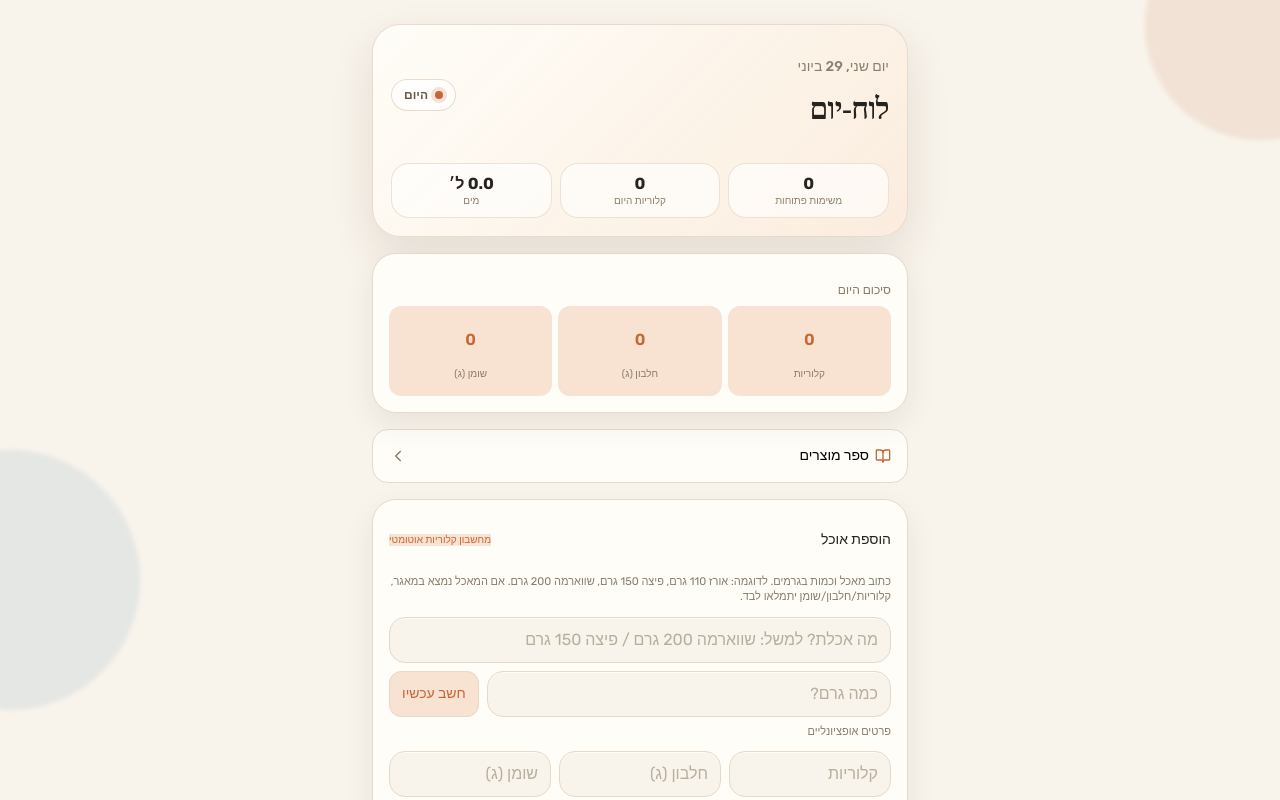
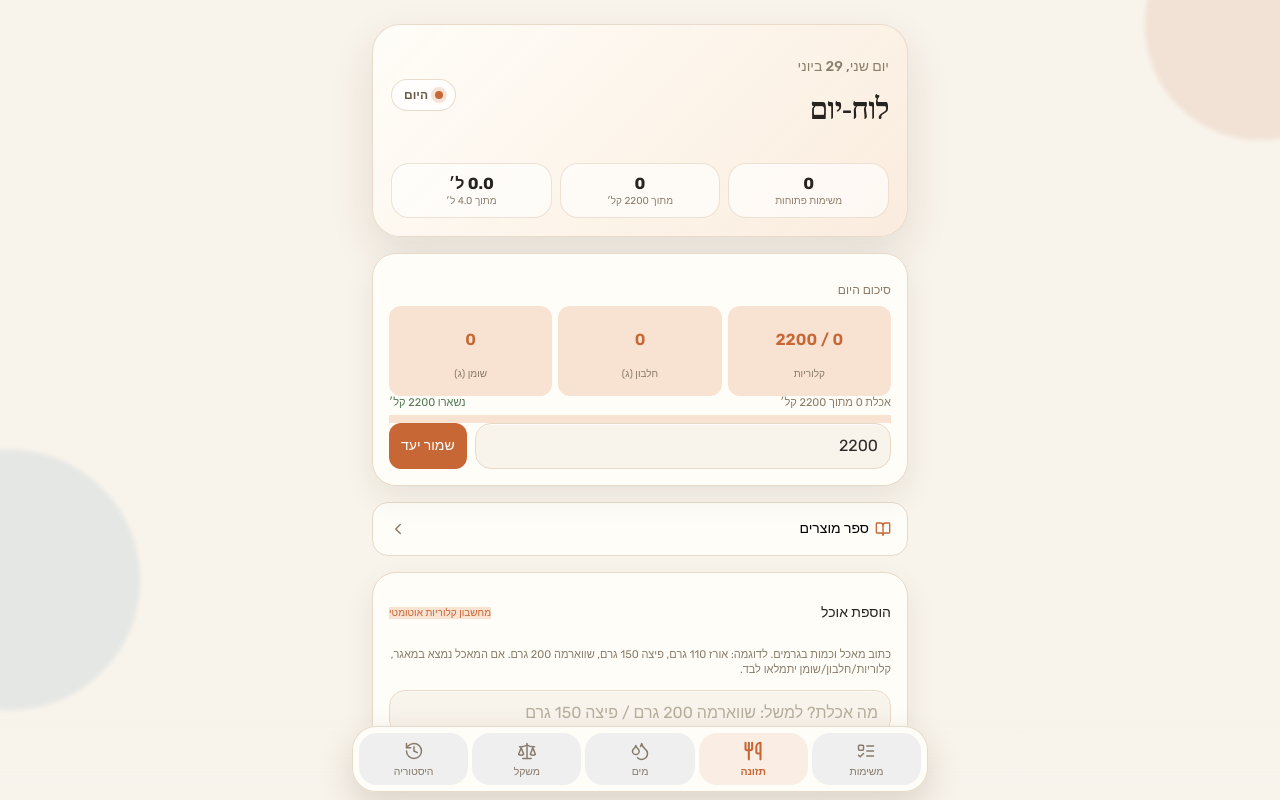
Before and after one commit to tomer55598-beep/erd, a React (Vite) app: page / in a window 1280 px wide. Both pictures are taken after a click on the button "תזונה". Shown: the top 800 px of the page. Built offline with nearby package versions, Linux system fonts and the light colour scheme; a web font is replaced by a local one.

Commit message:
Add files via upload

```diff
--- a/src/App.jsx
+++ b/src/App.jsx
@@ -1,7 +1,8 @@
 import React, { useState, useEffect, useRef, useCallback } from "react";
 import { CheckSquare, Square, Trash2, Plus, Utensils, Droplets, ListTodo, X, RotateCcw, Calendar, Scale, ArrowUp, ArrowDown, Minus, BookOpen, ChevronLeft, History } from "lucide-react";
 
-const WATER_GOAL = 4000; // ml
+const DEFAULT_WATER_GOAL = 4000; // ml
+const DEFAULT_CALORIE_GOAL = 2200; // kcal
 const WATER_QUICK_ADDS = [200, 330, 500];
 
 const palette = {
@@ -774,6 +775,11 @@ export default function DayBoard() {
 
   const [waterEntries, setWaterEntries] = useState([]);
   const [customWater, setCustomWater] = useState("");
+  const [dailyWaterGoal, setDailyWaterGoal] = useState(DEFAULT_WATER_GOAL);
+  const [waterGoalInput, setWaterGoalInput] = useState(String(DEFAULT_WATER_GOAL));
+
+  const [dailyCalorieGoal, setDailyCalorieGoal] = useState(DEFAULT_CALORIE_GOAL);
+  const [calorieGoalInput, setCalorieGoalInput] = useState(String(DEFAULT_CALORIE_GOAL));
 
   const [historyRows, setHistoryRows] = useState([]);
 
@@ -805,6 +811,8 @@ export default function DayBoard() {
       const w = await loadKey(`water:${dateKey}`, []);
       const wt = await loadKey("weight", []);
       const lib = await loadKey("foodLibrary", []);
+      const savedWaterGoal = await loadKey("dailyWaterGoal", DEFAULT_WATER_GOAL);
+      const savedCalorieGoal = await loadKey("dailyCalorieGoal", DEFAULT_CALORIE_GOAL);
       let histDates = await loadKey("dailyHistoryDates", []);
       if ((f.length > 0 || w.length > 0) && !histDates.includes(dateKey)) {
         histDates = await addDateToHistory(dateKey);
@@ -815,6 +823,10 @@ export default function DayBoard() {
       setWaterEntries(w);
       setWeightEntries(wt);
       setSavedFoods(lib);
+      setDailyWaterGoal(Number(savedWaterGoal) || DEFAULT_WATER_GOAL);
+      setWaterGoalInput(String(Number(savedWaterGoal) || DEFAULT_WATER_GOAL));
+      setDailyCalorieGoal(Number(savedCalorieGoal) || DEFAULT_CALORIE_GOAL);
+      setCalorieGoalInput(String(Number(savedCalorieGoal) || DEFAULT_CALORIE_GOAL));
       setHistoryRows(hist);
       setReady(true);
     })();
@@ -1019,6 +1031,14 @@ export default function DayBoard() {
     { calories: 0, protein: 0, fat: 0 }
   );
 
+  const saveDailyCalorieGoal = async () => {
+    const value = Math.round(numberFromInput(calorieGoalInput) || 0);
+    if (value < 500 || value > 10000) return;
+    setDailyCalorieGoal(value);
+    setCalorieGoalInput(String(value));
+    await saveKey("dailyCalorieGoal", value);
+  };
+
   // ---- water ----
   const persistWater = useCallback(async (next) => {
     const currentDate = dateKeyRef.current;
@@ -1038,9 +1058,17 @@ export default function DayBoard() {
     persistWater(waterEntries.filter((w) => w.id !== id));
   };
 
+  const saveDailyWaterGoal = async () => {
+    const value = Math.round(numberFromInput(waterGoalInput) || 0);
+    if (value < 500 || value > 10000) return;
+    setDailyWaterGoal(value);
+    setWaterGoalInput(String(value));
+    await saveKey("dailyWaterGoal", value);
+  };
+
   const totalWater = waterEntries.reduce((sum, w) => sum + w.amount, 0);
-  const waterPct = Math.min(100, Math.round((totalWater / WATER_GOAL) * 100));
-  const waterGoalReached = totalWater >= WATER_GOAL;
+  const waterPct = Math.min(100, Math.round((totalWater / dailyWaterGoal) * 100));
+  const waterGoalReached = totalWater >= dailyWaterGoal;
 
   // ---- weight ----
   const persistWeight = useCallback(async (next) => {
@@ -1124,11 +1152,11 @@ export default function DayBoard() {
             </div>
             <div className="hero-stat">
               <span>{todayCalories}</span>
-              <small>קלוריות היום</small>
+              <small>מתוך {dailyCalorieGoal} קל׳</small>
             </div>
             <div className="hero-stat">
               <span>{waterLiters} ל׳</span>
-              <small>מים</small>
+              <small>מתוך {(dailyWaterGoal / 1000).toFixed(1)} ל׳</small>
             </div>
           </div>
         </div>
@@ -1169,6 +1197,10 @@ export default function DayBoard() {
             foodEntries={foodEntries}
             deleteFood={deleteFood}
             totals={foodTotals}
+            dailyCalorieGoal={dailyCalorieGoal}
+            calorieGoalInput={calorieGoalInput}
+            setCalorieGoalInput={setCalorieGoalInput}
+            saveDailyCalorieGoal={saveDailyCalorieGoal}
             savedFoods={savedFoods}
             showLibraryModal={showLibraryModal}
             setShowLibraryModal={setShowLibraryModal}
@@ -1180,6 +1212,10 @@ export default function DayBoard() {
             totalWater={totalWater}
             waterPct={waterPct}
             waterGoalReached={waterGoalReached}
+            dailyWaterGoal={dailyWaterGoal}
+            waterGoalInput={waterGoalInput}
+            setWaterGoalInput={setWaterGoalInput}
+            saveDailyWaterGoal={saveDailyWaterGoal}
             addWater={addWater}
             customWater={customWater}
             setCustomWater={setCustomWater}
@@ -1554,16 +1590,46 @@ function StatChip({ label, value, accent, soft }) {
 
 function FoodView({
   foodForm, setFoodForm, applyAutoFoodEstimate, addFood, foodEntries, deleteFood, totals,
+  dailyCalorieGoal, calorieGoalInput, setCalorieGoalInput, saveDailyCalorieGoal,
   savedFoods, showLibraryModal, setShowLibraryModal,
 }) {
+  const caloriePct = dailyCalorieGoal > 0 ? Math.min(100, Math.round((totals.calories / dailyCalorieGoal) * 100)) : 0;
+  const caloriesLeft = Math.round(dailyCalorieGoal - totals.calories);
   return (
     <div>
       <Card>
         <p className="text-xs mb-2" style={{ color: palette.mutedInk }}>סיכום היום</p>
         <div className="flex gap-1.5">
-          <StatChip label="קלוריות" value={Math.round(totals.calories)} accent={palette.foodAccent} soft={palette.foodAccentSoft} />
+          <StatChip label="קלוריות" value={`${Math.round(totals.calories)} / ${dailyCalorieGoal}`} accent={palette.foodAccent} soft={palette.foodAccentSoft} />
           <StatChip label='חלבון (ג)' value={Math.round(totals.protein)} accent={palette.foodAccent} soft={palette.foodAccentSoft} />
           <StatChip label='שומן (ג)' value={Math.round(totals.fat)} accent={palette.foodAccent} soft={palette.foodAccentSoft} />
+        </div>
+        <div className="mt-3">
+          <div className="flex items-center justify-between text-[11px] mb-1" style={{ color: palette.mutedInk }}>
+            <span>אכלת {Math.round(totals.calories)} מתוך {dailyCalorieGoal} קל׳</span>
+            <span style={{ color: caloriesLeft >= 0 ? palette.tasksAccent : palette.danger }}>
+              {caloriesLeft >= 0 ? `נשארו ${caloriesLeft}` : `חריגה ${Math.abs(caloriesLeft)}`} קל׳
+            </span>
+          </div>
+          <div className="h-2 rounded-full overflow-hidden" style={{ background: palette.foodAccentSoft }}>
+            <div className="h-full rounded-full transition-all" style={{ width: `${caloriePct}%`, background: palette.foodAccent }} />
+          </div>
+        </div>
+        <div className="mt-3 flex gap-2">
+          <input
+            value={calorieGoalInput}
+            onChange={(e) => setCalorieGoalInput(e.target.value)}
+            onBlur={saveDailyCalorieGoal}
+            onKeyDown={(e) => e.key === "Enter" && saveDailyCalorieGoal()}
+            placeholder="יעד קלוריות יומי"
+            inputMode="numeric"
+            type="number"
+            className="flex-1 rounded-xl px-3 py-2 outline-none text-sm"
+            style={{ background: palette.bg, border: `1px solid ${palette.border}` }}
+          />
+          <button onClick={saveDailyCalorieGoal} className="rounded-xl px-3 text-sm font-medium" style={{ background: palette.foodAccent, color: "#fff" }}>
+            שמור יעד
+          </button>
         </div>
       </Card>
 
@@ -1887,7 +1953,7 @@ function HistoryView({ historyRows }) {
   );
 }
 
-function WaterView({ totalWater, waterPct, waterGoalReached, addWater, customWater, setCustomWater, waterEntries, removeWaterEntry }) {
+function WaterView({ totalWater, waterPct, waterGoalReached, dailyWaterGoal, waterGoalInput, setWaterGoalInput, saveDailyWaterGoal, addWater, customWater, setCustomWater, waterEntries, removeWaterEntry }) {
   return (
     <div>
       <Card>
@@ -1910,12 +1976,33 @@ function WaterView({ totalWater, waterPct, waterGoalReached, addWater, customWat
             <p className="text-2xl font-semibold" style={{ color: palette.waterAccent }}>
               {(totalWater / 1000).toFixed(2)} <span className="text-sm font-normal">ל׳</span>
             </p>
-            <p className="text-xs mb-1" style={{ color: palette.mutedInk }}>מתוך {(WATER_GOAL / 1000).toFixed(0)} ליטר ליום</p>
+            <p className="text-xs mb-1" style={{ color: palette.mutedInk }}>מתוך {(dailyWaterGoal / 1000).toFixed(1)} ליטר ליום</p>
             <p className="text-sm" style={{ color: waterGoalReached ? palette.tasksAccent : palette.mutedInk }}>
-              {waterGoalReached ? "🎉 הגעת ליעד היום!" : `נשארו ${((WATER_GOAL - totalWater) / 1000).toFixed(2)} ל׳`}
+              {waterGoalReached ? "🎉 הגעת ליעד היום!" : `נשארו ${Math.max(0, ((dailyWaterGoal - totalWater) / 1000)).toFixed(2)} ל׳`}
             </p>
           </div>
         </div>
+      </Card>
+
+      <Card>
+        <p className="text-sm font-medium mb-2">יעד מים יומי</p>
+        <div className="flex gap-2">
+          <input
+            value={waterGoalInput}
+            onChange={(e) => setWaterGoalInput(e.target.value)}
+            onBlur={saveDailyWaterGoal}
+            onKeyDown={(e) => e.key === "Enter" && saveDailyWaterGoal()}
+            placeholder='יעד במ״ל, למשל 4000'
+            inputMode="numeric"
+            type="number"
+            className="flex-1 rounded-xl px-3 py-2 outline-none"
+            style={{ background: palette.bg, border: `1px solid ${palette.border}` }}
+          />
+          <button onClick={saveDailyWaterGoal} className="rounded-xl px-4 text-sm font-medium" style={{ background: palette.waterAccent, color: "#fff" }}>
+            שמור
+          </button>
+        </div>
+        <p className="text-[11px] mt-2" style={{ color: palette.mutedInk }}>היעד נשמר במכשיר וישפיע על כל יום קדימה.</p>
       </Card>
 
       <Card>
--- a/src/index.css
+++ b/src/index.css
@@ -191,8 +191,7 @@ body {
 }
 
 .app-header,
-.app-main,
-.bottom-nav {
+.app-main {
   position: relative;
   z-index: 1;
 }
@@ -317,23 +316,46 @@ button:active {
   transform: translateY(1px) scale(0.99);
 }
 
+.app-shell {
+  padding-bottom: calc(104px + env(safe-area-inset-bottom)) !important;
+}
+
 .bottom-nav {
-  padding: 10px 14px calc(10px + env(safe-area-inset-bottom));
-  background: linear-gradient(180deg, rgba(248, 243, 235, 0), rgba(248, 243, 235, 0.92) 28%, rgba(248, 243, 235, 0.98));
+  position: fixed !important;
+  left: 0 !important;
+  right: 0 !important;
+  bottom: 0 !important;
+  z-index: 40;
+  padding: 8px 12px calc(8px + env(safe-area-inset-bottom));
+  background: linear-gradient(180deg, rgba(248, 243, 235, 0), rgba(248, 243, 235, 0.94) 34%, rgba(248, 243, 235, 0.99));
+  pointer-events: none;
 }
 
 .bottom-nav-inner {
-  padding: 8px;
-  border-radius: 28px;
-  background: rgba(255, 253, 248, 0.88);
-  border: 1px solid rgba(231, 217, 200, 0.9);
-  box-shadow: 0 18px 44px rgba(70, 48, 28, 0.14);
+  display: grid !important;
+  grid-template-columns: repeat(5, minmax(0, 1fr));
+  gap: 4px;
+  width: 100%;
+  max-width: 36rem;
+  margin: 0 auto;
+  padding: 6px;
+  border-radius: 24px;
+  background: rgba(255, 253, 248, 0.96);
+  border: 1px solid rgba(231, 217, 200, 0.95);
+  box-shadow: 0 14px 34px rgba(70, 48, 28, 0.16);
   backdrop-filter: blur(18px);
+  -webkit-backdrop-filter: blur(18px);
+  pointer-events: auto;
 }
 
 .tab-button {
-  border-radius: 22px;
-  min-height: 58px;
+  width: 100%;
+  min-width: 0;
+  border-radius: 18px;
+  min-height: 52px;
+  padding: 7px 2px !important;
+  justify-content: center;
+  overflow: hidden;
 }
 
 .tab-button-active {
@@ -349,6 +371,12 @@ button:active {
 
 .tab-label {
   letter-spacing: -0.01em;
+  max-width: 100%;
+  overflow: hidden;
+  text-overflow: ellipsis;
+  white-space: nowrap;
+  font-size: 10.5px;
+  line-height: 1.15;
 }
 
 .grid { display: grid; }
@@ -360,6 +388,8 @@ button:active {
   .hero-stat { padding: 9px 5px; border-radius: 16px; }
   .hero-stat span { font-size: 14px; }
   .hero-stat small { font-size: 9px; }
-  .bottom-nav { padding-left: 10px; padding-right: 10px; }
-  .tab-button { min-height: 56px; }
+  .bottom-nav { padding-left: 8px; padding-right: 8px; }
+  .bottom-nav-inner { gap: 2px; padding: 5px; border-radius: 22px; }
+  .tab-button { min-height: 50px; border-radius: 16px; }
+  .tab-label { font-size: 9.5px; }
 }
```
